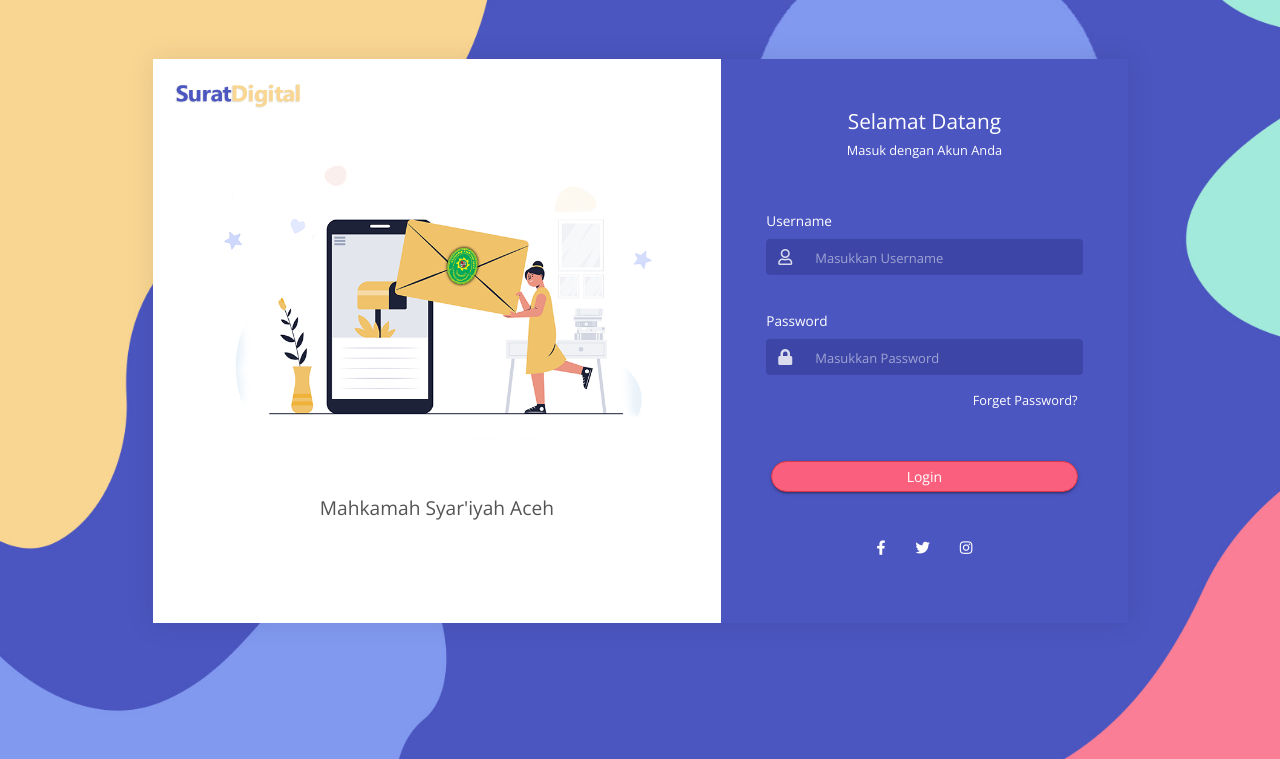
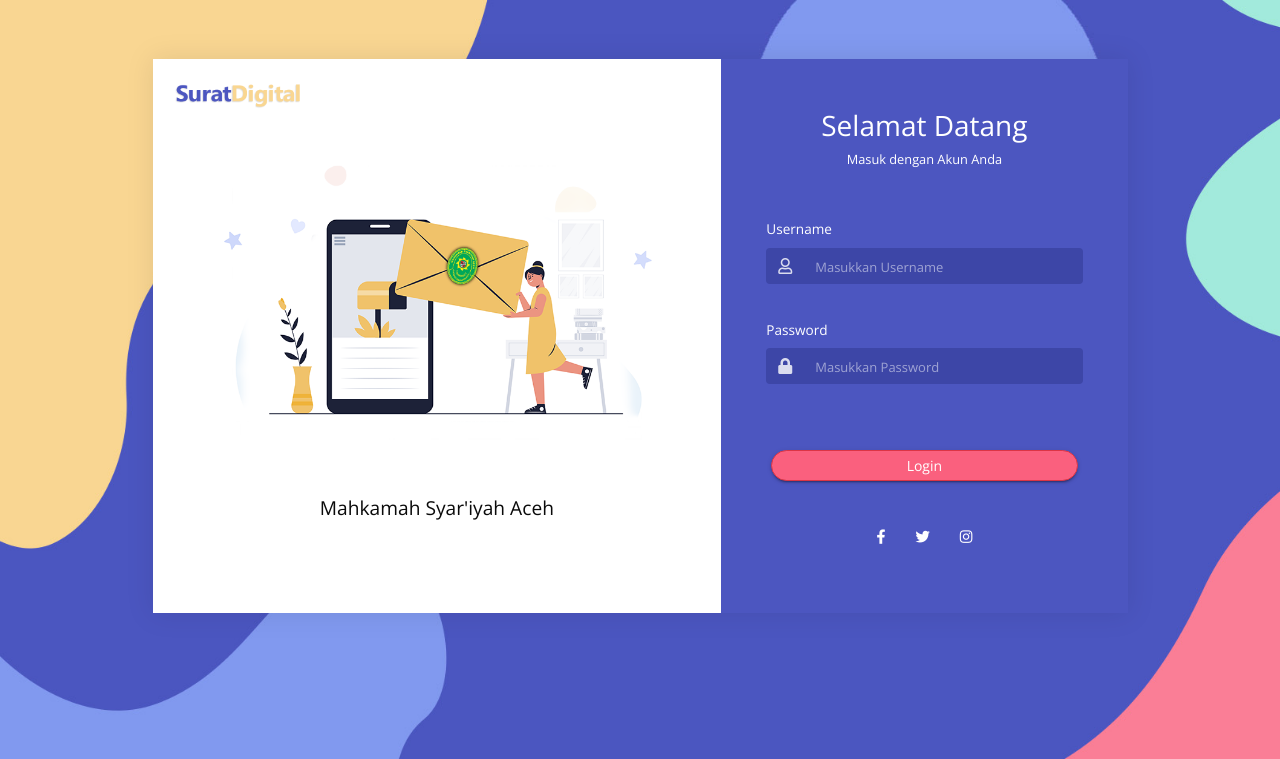
Before and after one commit to puntonugroho/seulanga, a CodeIgniter app: page /database/index.php/halamanlogin/index in a window 1280 px wide. Shown: the top 759 px of the page. Run offline with CodeIgniter, Linux system fonts and the light colour scheme.

Commit message:
Update index.php

```diff
--- a/application/views/login/index.php
+++ b/application/views/login/index.php
@@ -32,12 +32,12 @@
             <img class="logo" src="<?php echo base_url(); ?>images/logo.png" alt="">
             <div class="detailsh">
               <img class="help" src="<?php echo base_url(); ?>images/help.png" alt="">
-              <h3>Mahkamah Syar'iyah Aceh</h3>
+              <h3 style="color: #0a0a0a;">Mahkamah Syar'iyah Aceh</h3>
               <!-- <p>Sistem Persuratan secara Digital</p> -->
             </div>
           </div>
           <div class="col-md-5 loginform">
-            <h4>Selamat Datang</h4>
+            <h3 style="color: #fff;">Selamat Datang</h3>
             <p>Masuk dengan Akun Anda</p>
             <div class="login-det">
             <form action="<?php echo base_url(); ?>login_validasi" method="POST">
@@ -64,10 +64,10 @@
                 </div>
               </div>
 
-              <p class="forget"><a href="">Forget Password?</a></p>
-
+              <p class="forget"><a href=""></a></p>
+              <div>
               <button class="btn btn-sm btn-danger">Login</button>
-
+              </div>
 
               <div class="social-link">
                 <ul class="socil-icon">
```
